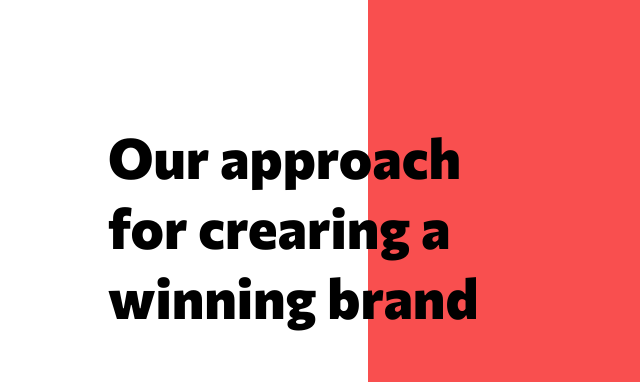
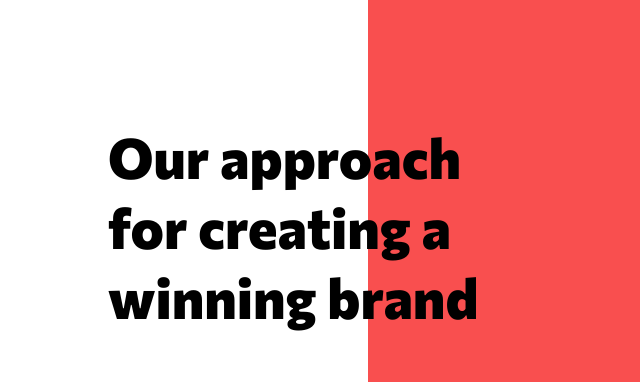
Before and after one commit to kodan96/057creative-agency, a plain HTML site: page index.html in a window 1280 px wide. Shown: the part 1980-2362 px from the top of the page, 57-697 px from the left. Drawn offline with nearby package versions, Linux system fonts and the light colour scheme.

Commit message:
typo fix

```diff
--- a/index.html
+++ b/index.html
@@ -61,7 +61,7 @@
             </section>
             <section class="approach">
                 <div class="approach_header">
-                    <h2>Our approach for crearing a winning brand</h2>
+                    <h2>Our approach for creating a winning brand</h2>
                 </div>
                 <div class="approach_txt">
                     <div class="approach_item">
```
